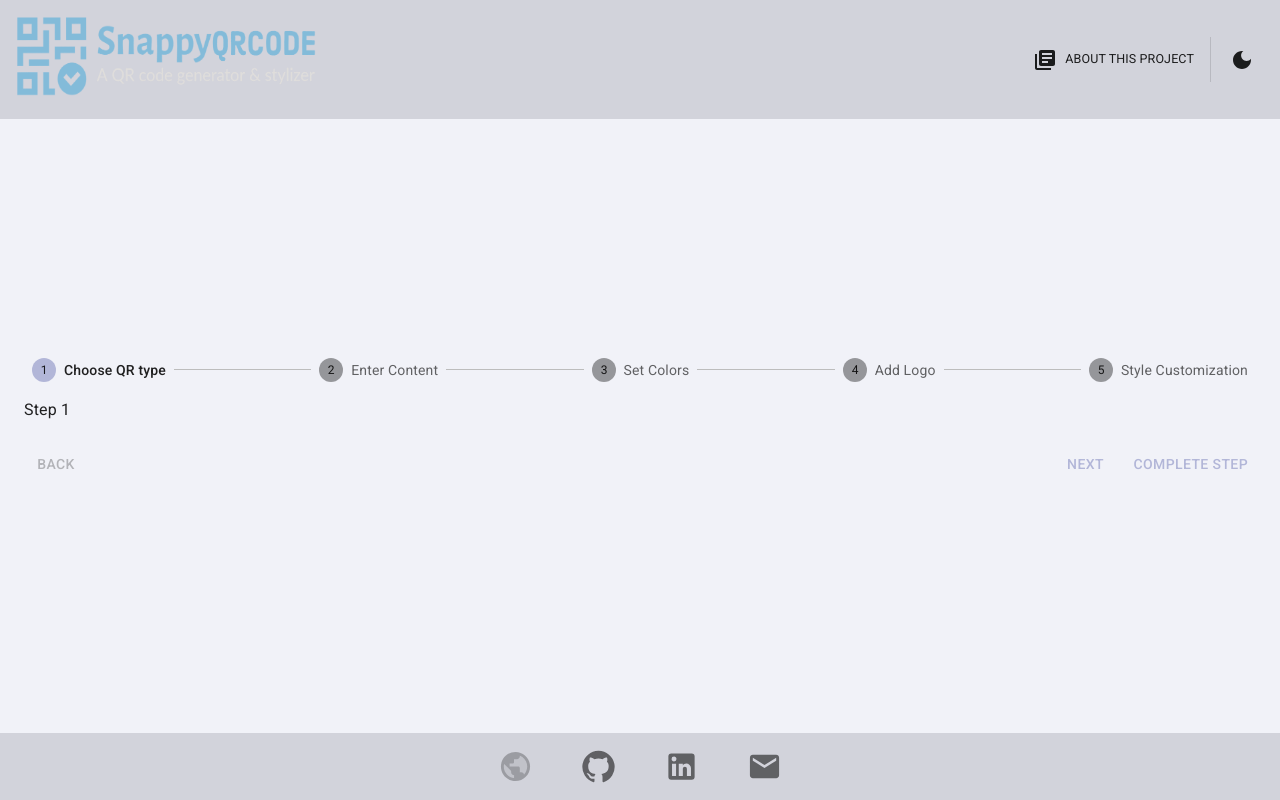
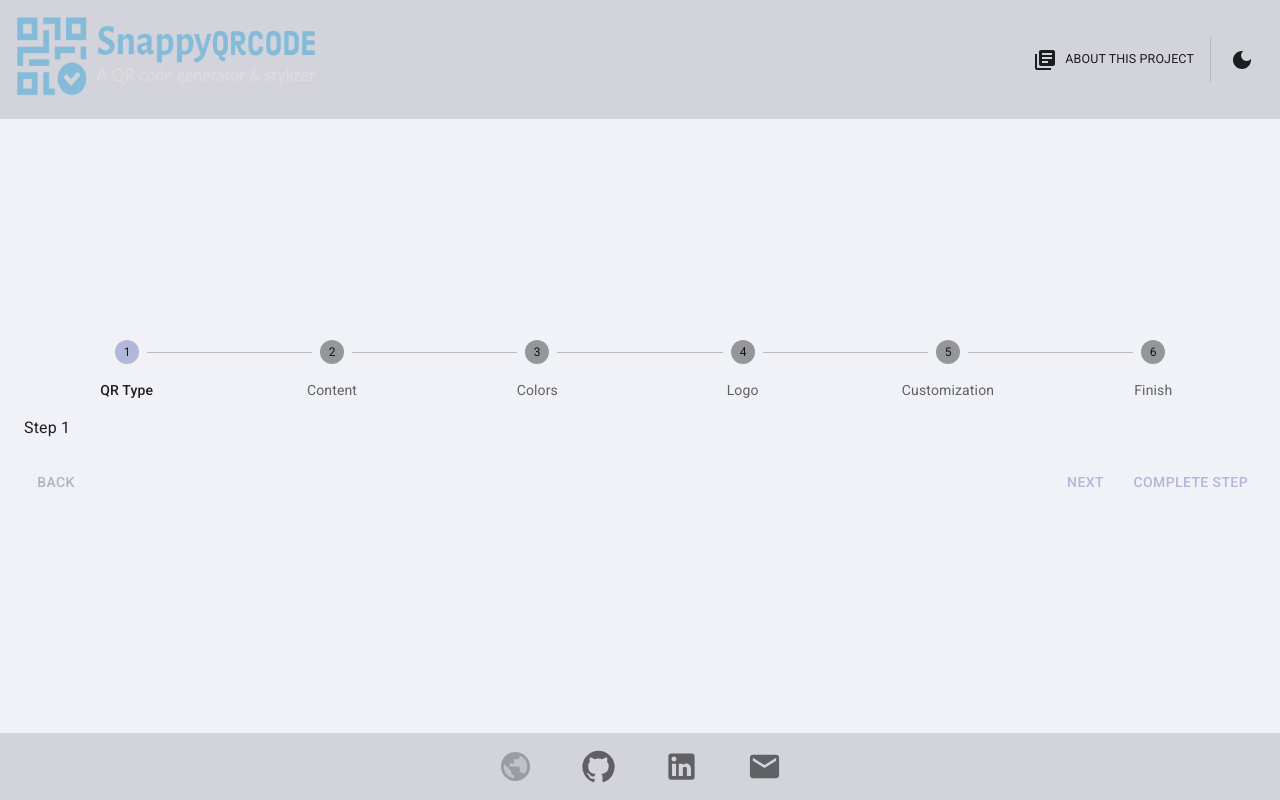
Before and after one commit to hpenacho/QR-Generator, a React (Create React App) app: page / in a window 1280 px wide. Built offline with nearby package versions, Linux system fonts and the light colour scheme.

Commit message:
fixed rerender bug

```diff
--- a/package.json
+++ b/package.json
@@ -20,7 +20,8 @@
   },
   "eslintConfig": {
     "extends": [
-      "react-app"
+      "react-app",
+      "react-app/jest"
     ]
   },
   "browserslist": {
--- a/src/components/BuildQRSection/Stepper.jsx
+++ b/src/components/BuildQRSection/Stepper.jsx
@@ -6,7 +6,7 @@ import StepButton from '@mui/material/StepButton';
 import Button from '@mui/material/Button';
 import Typography from '@mui/material/Typography';
 
-const steps = ['Choose QR type', 'Enter Content', 'Set Colors', 'Add Logo', 'Style Customization'];
+const steps = ['QR Type', 'Content', 'Colors', 'Logo', 'Customization', 'Finish'];
 
 export default function HorizontalNonLinearStepper() {
     const [activeStep, setActiveStep] = React.useState(0);
@@ -60,7 +60,7 @@ export default function HorizontalNonLinearStepper() {
 
     return (
         <Box sx={{ width: '100%' }}>
-            <Stepper nonLinear activeStep={activeStep}>
+            <Stepper alternativeLabel nonLinear activeStep={activeStep}>
                 {steps.map((label, index) => (
                     <Step key={label} completed={completed[index]}>
                         <StepButton color="inherit" onClick={handleStep(index)}>
--- a/src/components/HeaderSection/Header.jsx
+++ b/src/components/HeaderSection/Header.jsx
@@ -17,7 +17,7 @@ const HeaderSection = ({ theme, setTheme }) => {
                         src={logo}
                         width="300"
                         height='80'
-                        objectFit='contain'
+                    //objectFit='contain'
                     />
                 </Grid>
                 <Grid item>
```
Also changed, not shown: 1 other file (tests, documents, lock files or other folders).
